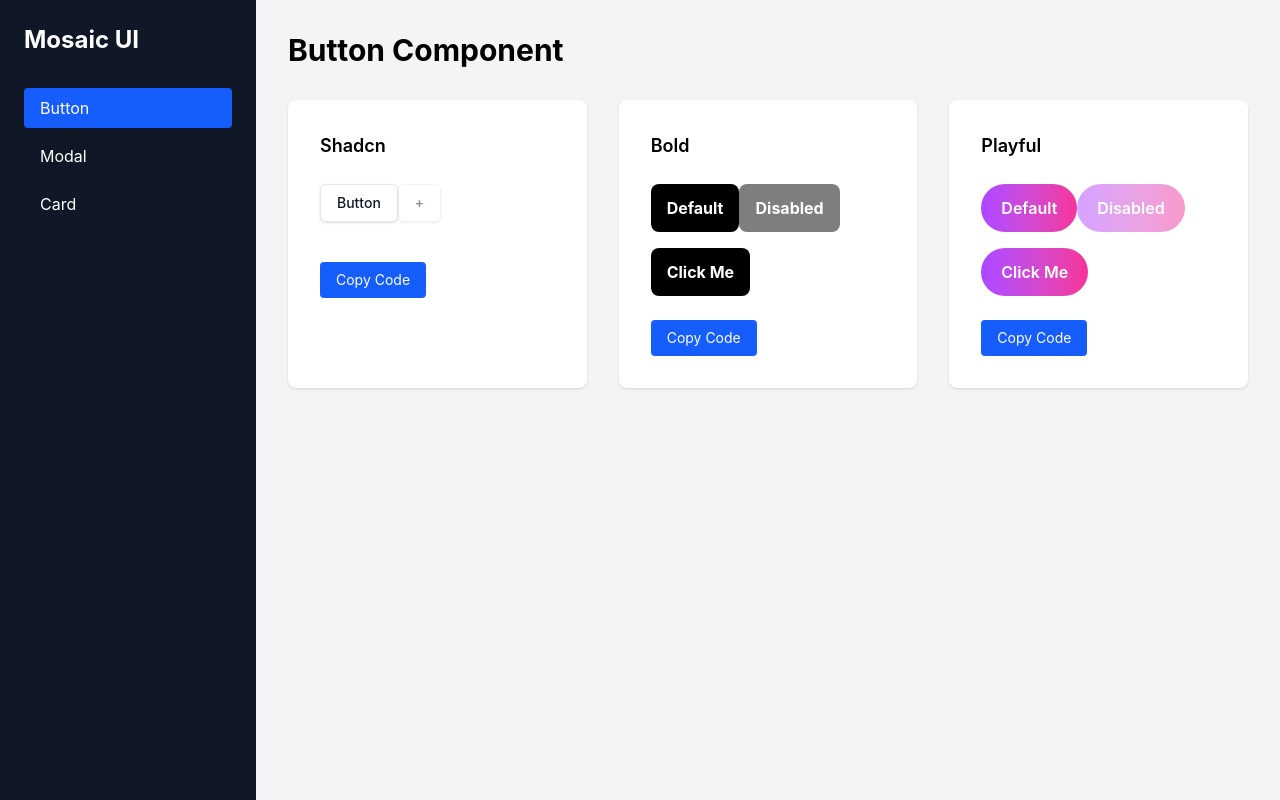
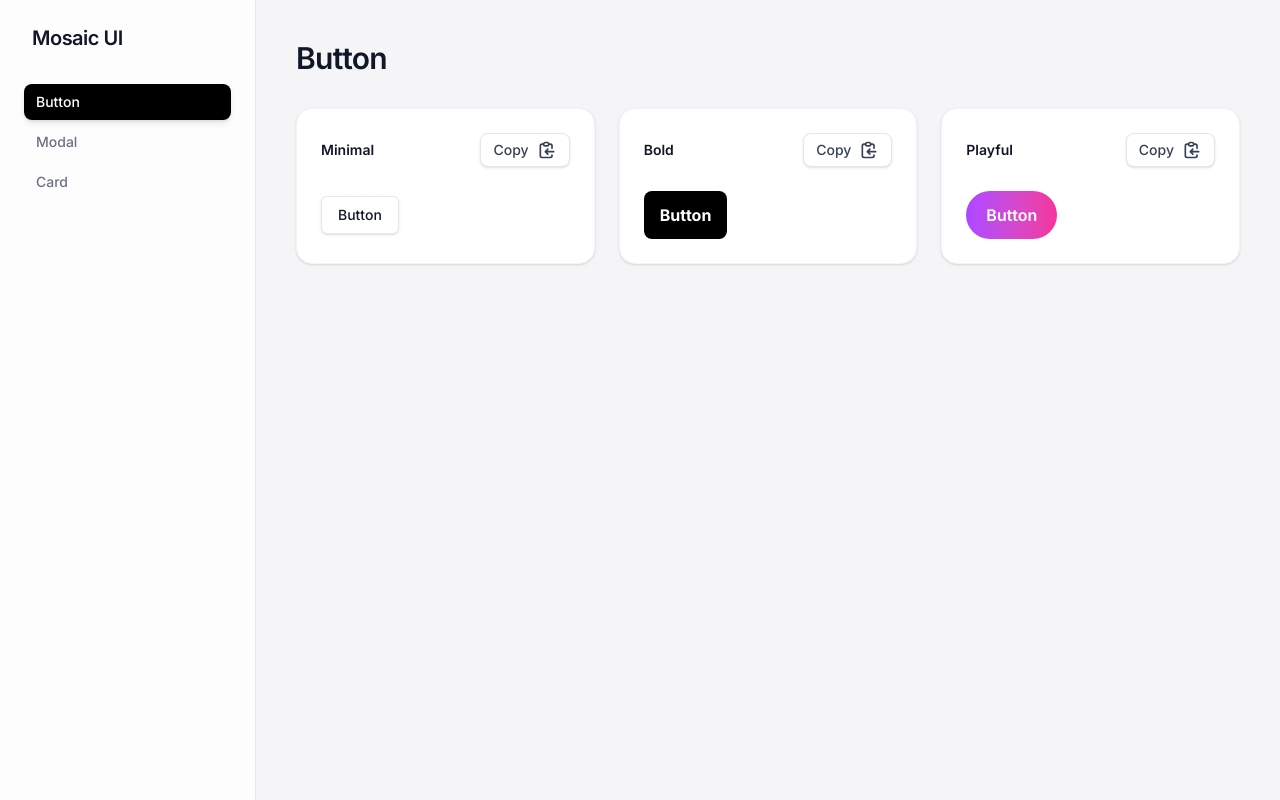
Before and after one commit to MannShah720/UI-Mosaic, a React (Vite) app: page / in a window 1280 px wide. Built offline with nearby package versions, Linux system fonts and the light colour scheme.

Commit message:
updated modern UI and included code snippet data

```diff
--- a/src/components/Button/Button.tsx
+++ b/src/components/Button/Button.tsx
@@ -1,5 +1,3 @@
-import { ArrowUp } from "lucide-react"
-
 interface ButtonProps {
   children: React.ReactNode
   onClick?: () => void
--- a/src/components/ComponentDisplay/ComponentDisplay.tsx
+++ b/src/components/ComponentDisplay/ComponentDisplay.tsx
@@ -1,80 +1,74 @@
-import {
-  ButtonMinimal,
-  ButtonBold,
-  ButtonPlayful,
-} from "../Button/Button"
+import {useState} from "react"
+import {ButtonMinimal, ButtonBold, ButtonPlayful} from "../Button/Button"
+import {CodeModal} from "../Modal/CodeModal"
+import {buttonSnippets} from "../../data/codeSnippets"
 
 interface ComponentDisplayProps {
   componentName: string
 }
 
-export const ComponentDisplay = ({
-  componentName,
-}: ComponentDisplayProps) => {
+export const ComponentDisplay = ({componentName}: ComponentDisplayProps) => {
+  const [modalOpen, setModalOpen] = useState(false)
+  const [activeCode, setActiveCode] = useState("")
+
+  const handleViewCode = (code: string) => {
+    setActiveCode(code)
+    setModalOpen(true)
+  }
+
+  const ClipboardIcon = () => (
+    <svg className="w-5 h-5" fill="none" viewBox="0 0 24 24" stroke="currentColor">
+      <path strokeLinecap="round" strokeLinejoin="round" strokeWidth={2} d="M8 5H6a2 2 0 00-2 2v12a2 2 0 002 2h10a2 2 0 002-2v-1M8 5a2 2 0 002 2h2a2 2 0 002-2M8 5a2 2 0 012-2h2a2 2 0 012 2m0 0h2a2 2 0 012 2v3m2 4H10m0 0l3-3m-3 3l3 3" />
+    </svg>
+  )
+
+  const VariantCard = ({title, code, children}: {title: string, code: string, children: React.ReactNode}) => (
+    <div className="bg-white p-6 rounded-2xl shadow-sm border border-gray-100 flex flex-col">
+      <div className="flex justify-between items-center mb-6">
+        <h2 className="text-sm font-semibold text-gray-900">{title}</h2>
+        <button
+          onClick={() => handleViewCode(code)}
+          className="flex items-center gap-2 px-3 py-1.5 text-sm font-medium text-gray-700 bg-white border border-gray-200 rounded-lg hover:bg-gray-50 hover:text-gray-900 transition cursor-pointer shadow-sm"
+          title="View Code"
+        >
+          <span>Copy</span>
+          <ClipboardIcon />
+        </button>
+      </div>
+      <div className="space-y-4 flex-1 flex flex-col items-start justify-center">
+        {children}
+      </div>
+    </div>
+  )
+
   if (componentName === "Button") {
     return (
-      <div>
-        <h1 className="text-3xl font-bold mb-8">Button Component</h1>
-        <div className="grid grid-cols-3 gap-8">
-          {/* Minimal */}
-          <div className="bg-white p-8 rounded-lg shadow">
-            <h2 className="text-lg font-semibold mb-6">Shadcn</h2>
-            <div className="space-y-4">
-              <ButtonMinimal>Button</ButtonMinimal>
-              <ButtonMinimal disabled>+</ButtonMinimal>
-            </div>
-            <button
-              onClick={() => {
-                const code = `<ButtonMinimal>Click Me</ButtonMinimal>`
-                navigator.clipboard.writeText(code)
-              }}
-              className="mt-6 px-4 py-2 bg-blue-600 text-white rounded text-sm hover:bg-blue-700"
-            >
-              Copy Code
-            </button>
-          </div>
+      <div className="max-w-6xl">
+        <h1 className="text-3xl font-semibold tracking-tight text-gray-900 mb-8">Button</h1>
+        <div className="grid grid-cols-1 md:grid-cols-2 lg:grid-cols-3 gap-6">
 
-          {/* Bold */}
-          <div className="bg-white p-8 rounded-lg shadow">
-            <h2 className="text-lg font-semibold mb-6">Bold</h2>
-            <div className="space-y-4">
-              <ButtonBold>Default</ButtonBold>
-              <ButtonBold disabled>Disabled</ButtonBold>
-              <ButtonBold>Click Me</ButtonBold>
-            </div>
-            <button
-              onClick={() => {
-                const code = `<ButtonBold>Click Me</ButtonBold>`
-                navigator.clipboard.writeText(code)
-              }}
-              className="mt-6 px-4 py-2 bg-blue-600 text-white rounded text-sm hover:bg-blue-700"
-            >
-              Copy Code
-            </button>
-          </div>
+          <VariantCard title="Minimal" code={buttonSnippets.minimal}>
+            <ButtonMinimal>Button</ButtonMinimal>
+          </VariantCard>
 
-          {/* Playful */}
-          <div className="bg-white p-8 rounded-lg shadow">
-            <h2 className="text-lg font-semibold mb-6">Playful</h2>
-            <div className="space-y-4">
-              <ButtonPlayful>Default</ButtonPlayful>
-              <ButtonPlayful disabled>Disabled</ButtonPlayful>
-              <ButtonPlayful>Click Me</ButtonPlayful>
-            </div>
-            <button
-              onClick={() => {
-                const code = `<ButtonPlayful>Click Me</ButtonPlayful>`
-                navigator.clipboard.writeText(code)
-              }}
-              className="mt-6 px-4 py-2 bg-blue-600 text-white rounded text-sm hover:bg-blue-700"
-            >
-              Copy Code
-            </button>
-          </div>
+          <VariantCard title="Bold" code={buttonSnippets.bold}>
+            <ButtonBold>Button</ButtonBold>
+          </VariantCard>
+
+          <VariantCard title="Playful" code={buttonSnippets.playful}>
+            <ButtonPlayful>Button</ButtonPlayful>
+          </VariantCard>
+
         </div>
+
+        <CodeModal
+          isOpen={modalOpen}
+          onClose={() => setModalOpen(false)}
+          code={activeCode}
+        />
       </div>
     )
   }
 
-  return <div className="text-gray-500">Component not found</div>
+  return <div className="text-gray-500 font-medium">Component not found</div>
 }
--- a/src/components/Layout/Layout.tsx
+++ b/src/components/Layout/Layout.tsx
@@ -1,4 +1,4 @@
-import { type ReactNode } from "react"
+import {type ReactNode} from "react"
 
 interface LayoutProps {
   children: ReactNode
@@ -8,25 +8,21 @@ interface LayoutProps {
 
 const components = ["Button", "Modal", "Card"]
 
-export const Layout = ({
-  children,
-  selectedComponent,
-  onSelectComponent,
-}: LayoutProps) => {
+export const Layout = ({children, selectedComponent, onSelectComponent}: LayoutProps) => {
   return (
-    <div className="flex h-screen bg-gray-100">
+    <div className="flex h-screen bg-[#F5F5F7] antialiased">
       {/* Sidebar */}
-      <aside className="w-64 bg-gray-900 text-white p-6 overflow-y-auto">
-        <h1 className="text-2xl font-bold mb-8">Mosaic UI</h1>
-        <nav className="space-y-2">
+      <aside className="w-64 bg-white/80 backdrop-blur-xl border-r border-gray-200 p-6 flex flex-col overflow-y-auto z-10">
+        <h1 className="text-xl font-semibold tracking-tight text-gray-900 mb-8 px-2">Mosaic UI</h1>
+        <nav className="space-y-1">
           {components.map((component) => (
             <button
               key={component}
               onClick={() => onSelectComponent(component)}
-              className={`w-full text-left px-4 py-2 rounded transition ${
+              className={`w-full text-left px-3 py-2 text-sm font-medium rounded-lg transition-all duration-200 cursor-pointer ${
                 selectedComponent === component
-                  ? "bg-blue-600"
-                  : "hover:bg-gray-800"
+                  ? "bg-black text-white shadow-md"
+                  : "text-gray-500 hover:bg-gray-100 hover:text-gray-900"
               }`}
             >
               {component}
@@ -36,8 +32,10 @@ export const Layout = ({
       </aside>
 
       {/* Main Content */}
-      <main className="flex-1 p-8 overflow-y-auto">
-        {children}
+      <main className="flex-1 p-10 overflow-y-auto">
+        <div className="max-w-7xl mx-auto">
+          {children}
+        </div>
       </main>
     </div>
   )
--- /dev/null
+++ b/src/components/Modal/CodeModal.tsx
@@ -0,0 +1,48 @@
+interface CodeModalProps {
+  isOpen: boolean
+  onClose: () => void
+  code: string
+}
+
+export const CodeModal = ({isOpen, onClose, code}: CodeModalProps) => {
+  if (!isOpen) return null
+
+  return (
+    <div className="fixed inset-0 z-50 flex items-center justify-center bg-black/30 backdrop-blur-sm transition-opacity">
+      <div className="bg-white rounded-2xl shadow-2xl w-full max-w-xl border border-gray-100 overflow-hidden flex flex-col">
+        {/* Header */}
+        <div className="flex items-center justify-between px-5 py-4 border-b border-gray-100 bg-gray-50/50">
+          <span className="text-sm font-semibold text-gray-900">Code Snippet</span>
+          <button
+            onClick={onClose}
+            className="p-1 rounded-full text-gray-400 hover:bg-gray-200 hover:text-gray-700 transition cursor-pointer"
+          >
+            <svg className="w-5 h-5" fill="none" viewBox="0 0 24 24" stroke="currentColor">
+              <path strokeLinecap="round" strokeLinejoin="round" strokeWidth={2} d="M6 18L18 6M6 6l12 12" />
+            </svg>
+          </button>
+        </div>
+
+        {/* Code Area */}
+        <div className="p-6 bg-[#1C1C1E] overflow-x-auto">
+          <pre className="text-sm text-gray-200" style={{fontFamily: "Consolas, monospace"}}>
+            <code>{code}</code>
+          </pre>
+        </div>
+
+        {/* Footer */}
+        <div className="px-5 py-4 bg-gray-50 flex justify-end">
+          <button
+            onClick={() => {
+              navigator.clipboard.writeText(code)
+              onClose()
+            }}
+            className="px-5 py-2 text-sm font-medium text-white bg-black rounded-full hover:bg-gray-800 transition shadow-sm cursor-pointer"
+          >
+            Copy to Clipboard
+          </button>
+        </div>
+      </div>
+    </div>
+  )
+}
--- /dev/null
+++ b/src/data/codeSnippets.ts
@@ -0,0 +1,5 @@
+export const buttonSnippets = {
+    minimal: `<button className="inline-flex items-center justify-center gap-2 px-4 py-2 text-sm font-medium rounded-md border border-gray-200 bg-white text-gray-900 shadow-sm hover:bg-gray-100 hover:text-gray-900 transition cursor-pointer disabled:opacity-50 disabled:cursor-not-allowed">\n  Button\n</button>`,
+    bold: `<button className="px-4 py-3 text-base font-bold rounded-lg bg-black text-white hover:bg-gray-900 active:bg-gray-800 transition cursor-pointer disabled:opacity-50 disabled:cursor-not-allowed">\n  Button\n</button>`,
+    playful: `<button className="px-5 py-3 text-base font-semibold rounded-full bg-gradient-to-r from-purple-500 to-pink-500 text-white hover:shadow-lg hover:from-purple-600 hover:to-pink-600 active:from-purple-700 active:to-pink-700 transition cursor-pointer disabled:opacity-50 disabled:cursor-not-allowed">\n  Button\n</button>`
+  }
--- a/src/index.css
+++ b/src/index.css
@@ -1 +1,6 @@
+@import url('https://fonts.googleapis.com/css2?family=Inter:wght@400;500;600;700&display=swap');
 @import "tailwindcss";
+
+body {
+  font-family: 'Inter', sans-serif;
+}
```
